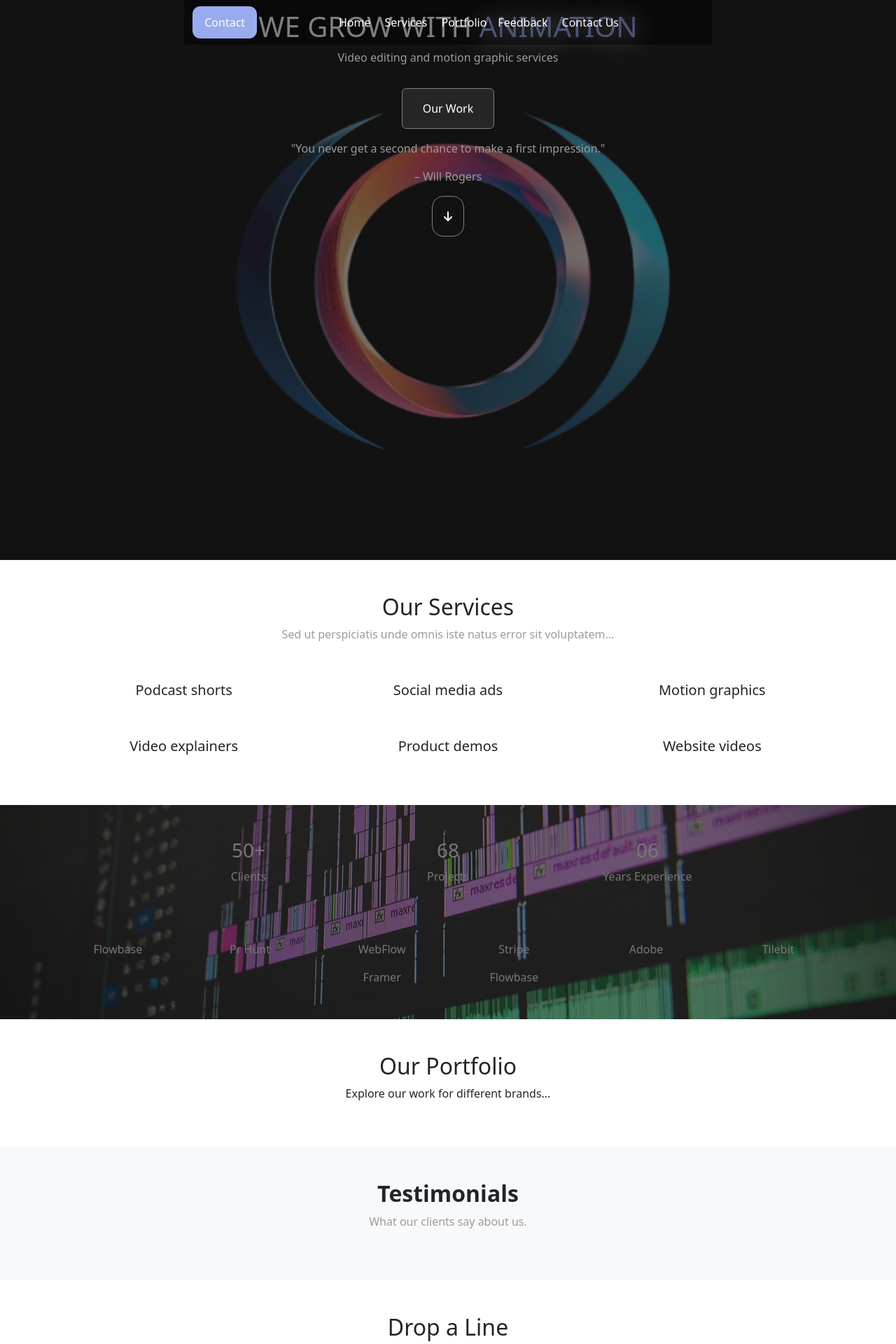
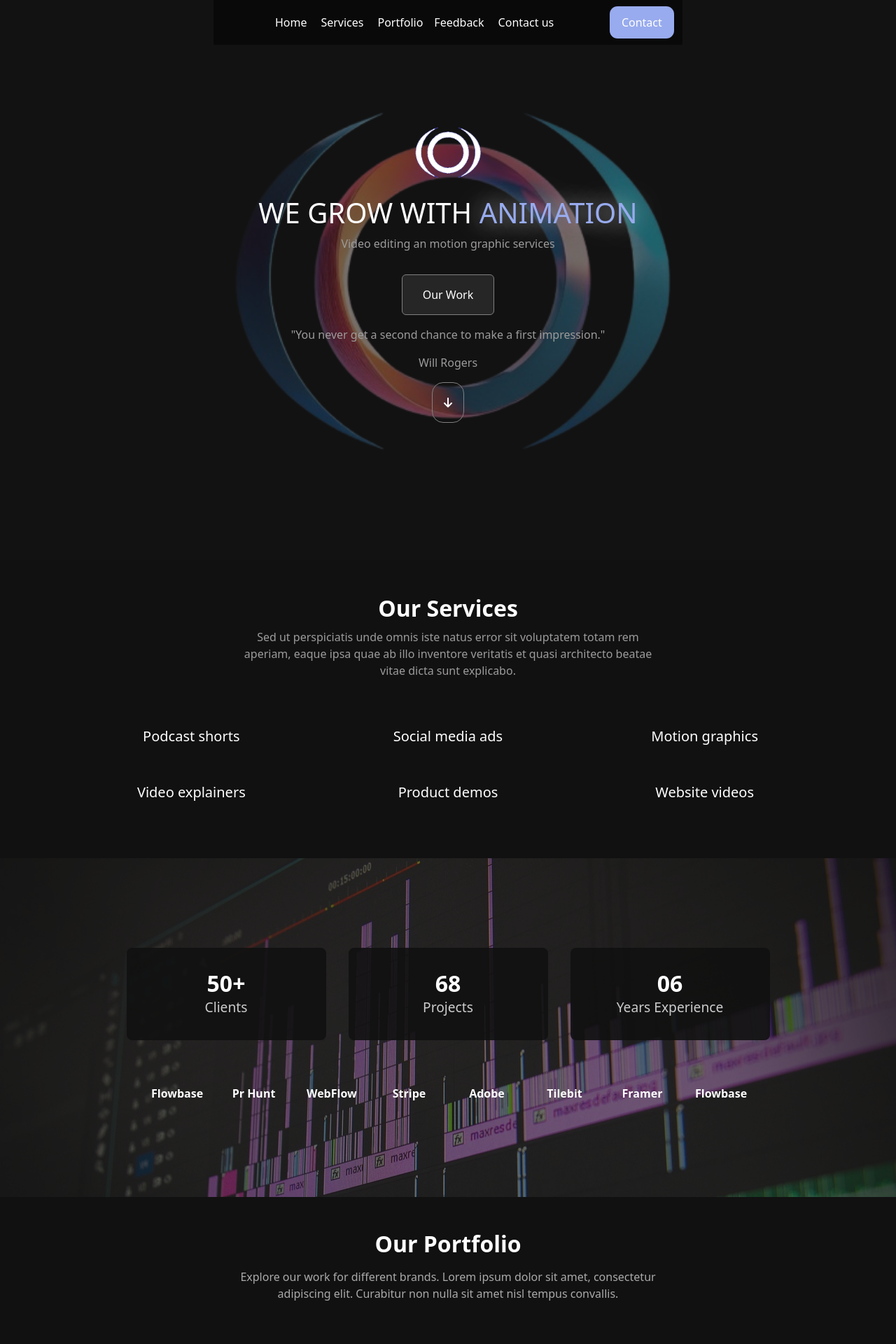
Before and after one commit to Houria-hs/PortfolioWebsite, a Django app: page / in a window 1280 px wide. Shown: the top 1920 px of the page at 70% size. Run offline with Django 5.2, Linux system fonts and the light colour scheme; data that the repository does not hold is empty; some libraries are stand-ins or nearby versions.

Commit message:
more styling update

```diff
--- a/static/index.css
+++ b/static/index.css
@@ -9,6 +9,7 @@ body {
   padding: 0;
   box-sizing: border-box;
   overflow-x: hidden;
+  background-color: #000000 !important;
 }
 
 .hidden{
--- a/templates/home.html
+++ b/templates/home.html
@@ -1,3 +1,4 @@
+
 {% extends 'base.html' %}
 {% load static %}
 {% block content%}
@@ -5,122 +6,149 @@
 <div id="fullpage">
     <!-- Hero section -->
     <section class="hero">
-        <div class="container-fluid homeConatiner min-vh-100 d-flex flex-column">
+        <div class="container homeConatiner" style="height: 100vh;">
             <div class="overlay"></div>
-            <!-- Navbar -->
-            <nav class="navbar navbar-expand-lg">
+            <nav class="navbar navbar-expand-lg ">
                 <div class="container-fluid">
-                    <a id="ContactBtn" href="#contact" class="btn">Contact</a>
-                    <button class="navbar-toggler" type="button" data-bs-toggle="collapse"
-                            data-bs-target="#navbarNavAltMarkup" aria-controls="navbarNavAltMarkup"
-                            aria-expanded="false" aria-label="Toggle navigation">
+                    <button class="navbar-toggler" type="button" data-bs-toggle="collapse" data-bs-target="#navbarNavAltMarkup" aria-controls="navbarNavAltMarkup" aria-expanded="false" aria-label="Toggle navigation">
                     <span class="navbar-toggler-icon"></span>
                     </button>
-                    <div class="collapse navbar-collapse" id="navbarNavAltMarkup">
-                        <div class="navbar-nav w-100 d-flex justify-content-center align-items-center hidden">
+
+                    <div class="collapse navbar-collapse " id="navbarNavAltMarkup">
+                        <div
+                            class="navbar-nav w-100 d-flex justify-content-center
+                            align-items-center hidden">
                             <a id="Active" class="nav-link active" aria-current="page" href="#">Home</a>
-                            <a class="nav-link m-1" href="#services">Services</a>
-                            <a class="nav-link" href="#portfolio">Portfolio</a>
-                            <a class="nav-link" href="#feedback">Feedback</a>
-                            <a class="nav-link m-1" href="#contact">Contact Us</a>
+                            <a class="nav-link m-1 " href="#services">Services</a>
+                            <a class="nav-link  " href="#portfolio">Portfolio</a>
+                            <a class="nav-link  " href="#feedback">Feedback</a>
+                            <a class="nav-link m-1 " href="#contact">Contact us</a>
                         </div>
                     </div>
-                </div>
+                    <a id="ContactBtn" href="#contact" class="btn"> Contact </a>                </div>
             </nav>
-
-            <!-- Hero Card -->
-            <div class="card homeCard text-center flex-grow-1 d-flex align-items-center justify-content-center text-white">
-                <div class="card-body">
-                    <img src="{% static 'images/logo.png' %}" class="img-fluid mb-4" alt="logo">
+            <div class="card homeCard " style="height: 80%; color: white;">
+                    <img src="{% static '../static/images/logo.png' %}" class="card-img-top" alt="logo">
+                    <div class="card-body text-center">
                         <h1 class="card-title hidden">WE GROW WITH <span class="text-flicker-in-glow">ANIMATION</span></h1>
-                    <p class="card-text muted hidden">Video editing and motion graphic services</p>
-                    <a id="Mywork" href="#portfolio" class="btn m-3">Our Work</a>
-                    <blockquote class="muted hidden">"You never get a second chance to make a first impression."</blockquote>
-                    <p class="muted hidden">– Will Rogers</p>
+                        <p class="card-text muted hidden ">Video editing an motion graphic services</p>
+                        <a id="Mywork" href="#portfolio" class="btn m-3"> Our Work</a>
+                        <p class="muted hidden ">"You never get a second chance to make a first impression."</p>
+                        <p class="muted hidden ">Will Rogers</p>
                         <a id="DownBtn" href="#services" class="btn"><i class="fa-solid fa-arrow-down"></i></a>
                     </div>
             </div>
         </div>
     </section>
 
-    <!-- Services Section -->
-    <section id="services" class="services py-5">
-        <div class="container">
-            <div class="row text-center mb-4">
-                <div class="col">
-                    <h2 class="hidden slide-up">Our Services</h2>
-                    <p class="mt-2 muted hidden slide-up">Sed ut perspiciatis unde omnis iste natus error sit voluptatem...</p>
+    <!-- services section -->
+    <section id="services" class="services services-section ">
+        <div class="container servicesContainer ">
+            <div class="row">
+                <div class="col text-center">
+                    <h2 class=" hidden slide-up" >Our Services</h2>
+                    <p class="mt-2 muted hidden slide-up ">Sed ut perspiciatis unde omnis iste natus error sit voluptatem totam rem aperiam,
+                        eaque ipsa quae ab illo inventore veritatis et quasi architecto beatae vitae dicta sunt explicabo.</p>
                 </div>
             </div>
-            <div id="servicesGridRow" class="row row-cols-2 row-cols-md-3 g-3 text-center">
-                <div class="col"><div class="p-3 hidden slide-down"><h5>Podcast shorts</h5></div></div>
-                <div class="col"><div class="p-3 hidden slide-down"><h5>Social media ads</h5></div></div>
-                <div class="col"><div class="p-3 hidden slide-down"><h5>Motion graphics</h5></div></div>
-                <div class="col"><div class="p-3 hidden slide-down"><h5>Video explainers</h5></div></div>
-                <div class="col"><div class="p-3 hidden slide-down"><h5>Product demos</h5></div></div>
-                <div class="col"><div class="p-3 hidden slide-down"><h5>Website videos</h5></div></div>
+            <div id="servicesGridRow" class="row row-cols-2 row-cols-lg-3 g-2 g-lg-3 text-center m-2">
+                    <div  class="col-6 col-md-4">
+                        <div class="p-3 hidden slide-down "><h5>Podcast shorts</h5></div>
+                    </div>
+                    <div  class="col-6 col-md-4">
+                        <div class="p-3 hidden slide-down "><h5>Social media ads</h5></div>
+                    </div>
+                    <div  class="col-6 col-md-4">
+                        <div class="p-3 hidden slide-down "><h5>Motion graphics</h5></div>
+                    </div>
+                    <div  class="col-6 col-md-4">
+                        <div class="p-3 hidden slide-down "><h5>Video explainers</h5></div>
+                    </div>
+                    <div  class="col-6 col-md-4">
+                        <div class="p-3 hidden slide-down "><h5>Product demos</h5></div>
+                    </div>
+                    <div  class="col-6 col-md-4">
+                        <div class="p-3 hidden slide-down "><h5>Website videos</h5></div>
+                    </div>
             </div>
         </div>
     </section>
 
-    <!-- About Info -->
-    <section class="AboutInfo py-5 text-white" style="background-image: url('/static/images/long-with3.jpg'); background-size: cover; background-position: center;">
+    <!-- about informations -->
+    <section class="AboutInfo "
+    style="background-image: url('/static/images/long-with3.jpg');">
         <div class="overlay"></div>
-        <div class="container">
-            <!-- Stats Row -->
-            <div class="row text-center justify-content-center mb-5">
-                <div class="col-6 col-md-4 col-lg-3 mb-3"><h3>50+</h3><p>Clients</p></div>
-                <div class="col-6 col-md-4 col-lg-3 mb-3"><h3>68</h3><p>Projects</p></div>
-                <div class="col-6 col-md-4 col-lg-3 mb-3"><h3>06</h3><p>Years Experience</p></div>
+        <div class="container infoContainer py-5">
+            <!-- Statistics Row -->
+            <div class="row hidden slide-down  text-center d-flex justify-content-center align-items-center mb-5 statsRow">
+                <div class="col-12 col-sm-6 col-md-4 col-lg-3 mb-3 infoCols ">
+                    <h3>50+</h3>
+                    <p>Clients</p>
+                </div>
+                <div class="col-12 col-sm-6 col-md-4 col-lg-3 mb-3 infoCols ">
+                    <h3>68</h3>
+                    <p>Projects</p>
+                </div>
+                <div class="col-12 col-sm-6 col-md-4 col-lg-3 mb-3 infoCols ">
+                    <h3>06</h3>
+                    <p>Years Experience</p>
+                </div>
             </div>
             <!-- Logos Row -->
-            <div class="row text-center justify-content-center g-3">
-                <div class="col-4 col-md-2">Flowbase</div>
-                <div class="col-4 col-md-2">Pr Hunt</div>
-                <div class="col-4 col-md-2">WebFlow</div>
-                <div class="col-4 col-md-2">Stripe</div>
-                <div class="col-4 col-md-2">Adobe</div>
-                <div class="col-4 col-md-2">Tilebit</div>
-                <div class="col-4 col-md-2">Framer</div>
-                <div class="col-4 col-md-2">Flowbase</div>
+            <div class="row text-center d-flex justify-content-center align-items-center boldText logosRow">
+                <div class="col-3 col-sm-2 col-md-1 mb-2 hidden slide-left ">Flowbase</div>
+                <div class="col-3 col-sm-2 col-md-1 mb-2 hidden slide-left ">Pr Hunt</div>
+                <div class="col-3 col-sm-2 col-md-1 mb-2 hidden slide-left ">WebFlow</div>
+                <div class="col-3 col-sm-2 col-md-1 mb-2 hidden slide-left ">Stripe</div>
+                <div class="col-3 col-sm-2 col-md-1 mb-2 hidden slide-left ">Adobe</div>
+                <div class="col-3 col-sm-2 col-md-1 mb-2 hidden slide-left ">Tilebit</div>
+                <div class="col-3 col-sm-2 col-md-1 mb-2 hidden slide-left ">Framer</div>
+                <div class="col-3 col-sm-2 col-md-1 mb-2 hidden slide-left ">Flowbase</div>
             </div>
         </div>
     </section>
 
-    <!-- Portfolio -->
-    <section id="portfolio" class="py-5">
+    <!-- portfolio sections -->
+    <section id="portfolio" class="portfolio-section py-5 ">
+        <h2 class="hidden slide-left" >Our Portfolio</h2>
+        <p class="hidden slide-left">Explore our work for different brands. Lorem ipsum dolor sit amet, consectetur adipiscing elit. Curabitur non nulla sit amet nisl tempus convallis.</p>
         <div class="container">
-            <h2 class="hidden slide-left text-center">Our Portfolio</h2>
-            <p class="hidden slide-left text-center">Explore our work for different brands...</p>
             <div class="row justify-content-center">
                 {% if projects %}
                 {% for video in projects %}
-                <div class="col-12 col-md-6 col-lg-4 mb-4">
-                    <div class="card shadow-sm h-100">
-                        <div class="ratio ratio-16x9">
-                            <iframe src="{{ video.video_url }}" class="rounded-4" allowfullscreen></iframe>
-                        </div>
+                <div class="col-md-4 mb-4 hidden slide-right portfolio-card rounded-4">
+                    <div class="card-body">
+                        <iframe class="rounded-4"
+                                width="100%"
+                                height="100%"
+                                src="{{ video.video_url }}"
+                                frameborder="0"
+                                allow="autoplay; encrypted-media"
+                                allowfullscreen>
+                        </iframe>
                     </div>
                 </div>
                 {% endfor %}
             {% endif %}
         </div>
-        </div>
     </section>
 
-    <!-- Testimonials -->
-    <section id="feedback" class="py-5 bg-light">
-        <div class="container text-center">
+    <!-- testimonials section -->
+    <section id="feedback" class="testimonials-section py-5">
+        <div class="container text-center ">
             <h2 class="fw-bold hidden slide-right">Testimonials</h2>
-            <p class="muted hidden slide-right">What our clients say about us.</p>
-            <div class="row justify-content-center mt-4">
+            <p class="muted hidden slide-right">Sed ut perspiciatis unde omnis iste natus error sit voluptatem totam rem aperiam, eaque ipsa quae ab illo inventore veritatis et.</p>
+            <!-- cards -->
+            <div class="row justify-content-center my-4">
                 {% if testimonials %}
                 {% for testimonial in testimonials %}
-                <div class="col-12 col-md-6 col-lg-4 mb-4">
-                    <div class="p-4 border rounded-3 bg-dark text-white shadow text-start">
+                <div class="col-md-5 col-lg-4 m-3 p-4  border rounded-3 bg-dark hidden slide-left text-start shadow testimonial-card">
                     <h5 class="fw-bold">{{ testimonial.name }}</h5>
-                        <p class="muted">{{ testimonial.feedback_text }}</p>
-                        <div class="icons_div mt-3">
+
+                    <p class="muted">
+                        {{ testimonial.feedback_text }}
+                    </p>
+                    <div class="icons_div d-flex flex-row mt-3">
                         <i class="fa-solid fa-star"></i>
                         <i class="fa-solid fa-star"></i>
                         <i class="fa-solid fa-star"></i>
@@ -128,29 +156,55 @@
                         <i class="fa-solid fa-star"></i>
                     </div>
                 </div>
-                </div>
                 {% endfor %}
                 {% endif %}
+            </div>
+
+            <!-- Featured Content -->
+            <div class="mt-5 py-5">
+                <h6 class="fw-bold hidden slide-up ">Frequently featured content from:</h6>
+                <div class="d-flex hidden slide-up  justify-content-center flex-wrap mt-3">
+                    <a class="mx-2 my-2 " href="">
+                        <h4>awwwards.</h4>
+                    </a>
+                    <a class="mx-2 my-2 " href="">
+                        <h4>Lapa</h4>
+                    </a>
+                    <a class="mx-2 my-2 " href="">
+                        <h4>Dribble.</h4>
+                    </a>
+                    <a class="mx-2 my-2 " href="">
+                        <h4>Product Hunt</h4>
+                    </a>
+                </div>
             </div>
         </div>
     </section>
 
-    <!-- Contact -->
-    <section id="contact" class="py-5">
-        <div class="container">
-            <h2 class="text-center hidden slide-right mb-4">Drop a Line</h2>
-            <form method="POST" action="{% url 'contact' %}" class="row g-3">
+
+    <!-- contact section -->
+    <section id="contact" class="Contact py-5">
+        <div class="form-container">
+            <h2 class="hidden slide-right">Drop a Line</h2>
+            <form  method="POST" action="{% url 'contact' %}" class="hidden slide-left">
                 {% csrf_token %}
-                <div class="col-12 col-md-6">
+                <div class="row g-3">
+                    <!-- Name Input -->
+                    <div class="col-12 col-md-6 mb-2 ">
                         <input name="name_inp" type="text" class="form-control" placeholder="Name" required>
                     </div>
-                <div class="col-12 col-md-6">
+                    <!-- Email Input -->
+                    <div class="col-12 col-md-6 mb-2 ">
                         <input name="email_inp" type="email" class="form-control" placeholder="Email" required>
                     </div>
-                <div class="col-12 col-md-6">
-                    <input name="number_inp" type="tel" class="form-control" placeholder="Phone" required>
                 </div>
-                <div class="col-12 col-md-6">
+                <div class="row g-3">
+                    <!-- Phone Input -->
+                    <div class="col-12 col-md-6 mb-2 ">
+                        <input name="number_inp" type="number" class="form-control" placeholder="Phone" required>
+                    </div>
+                    <!-- Budget Input -->
+                    <div class="col-12 col-md-6 mb-2">
                         <select name="budget_inp" class="form-select" required>
                             <option value="" disabled selected>Budget</option>
                             <option value="low">$100 - $500</option>
@@ -158,37 +212,51 @@
                             <option value="high">$1000+</option>
                         </select>
                     </div>
+                </div>
+                <!-- Message Textarea -->
+                <div class="row g-3">
                     <div class="col-12">
                         <textarea name="message_inp" class="form-control" rows="4" placeholder="Message" required></textarea>
                     </div>
-                <div class="col-12 text-center">
+                </div>
+                <!-- Submit Button -->
+                <div class="text-center">
                     <button type="submit" class="btn btn-submit m-3">Submit</button>
                 </div>
             </form>
         </div>
     </section>
 
-    <!-- Footer -->
-    <footer class="footer py-4 bg-dark text-white">
-        <div class="container d-flex flex-column flex-md-row justify-content-between align-items-center">
-            <div class="contact-info mb-3 mb-md-0">
-                <h4>Contact Us</h4>
+
+    <!-- footer -->
+    <section class="footer">
+        <div class="container footer-content">
+            <!-- Contact Information -->
+            <div class="contact-info">
+                <h4 class="animated">Contact Us</h4>
                 <p>Let's make something new, different and more.</p>
-                <p>📞 +213 790 493 217 | ✉️ contact@visionpulse.com</p>
+                <p>Call Me<br>+213 790 493 217</p>
+                <p>Email<br>contact@visionpulse.com</p>
             </div>
+
+            <!-- Social Media Links -->
             <div class="social-icons">
                 <p class="mb-2">Find Me on</p>
-                <a href="#" class="me-2"><i class="fa-brands fa-behance"></i></a>
-                <a href="#" class="me-2"><i class="fa-solid fa-basketball"></i></a>
-                <a href="#" class="me-2"><i class="fa-brands fa-instagram"></i></a>
-                <a href="#"><i class="fa-brands fa-linkedin"></i></a>
+                <a href="#" aria-label="Behance"><i class="fa-brands fa-behance"></i></a>
+                <a href="#" aria-label="Dribbble"><i class="fa-solid fa-basketball"></i></a>
+                <a href="#" aria-label="Instagram"><i class="fa-brands fa-instagram"></i></a>
+                <a href="#" aria-label="LinkedIn"><i class="fa-brands fa-linkedin"></i></a>
             </div>
             </div>
-        <div class="text-center mt-3">
-            <p class="mb-0">©2024 Visionpulse. All rights reserved.</p>
-            <span>Crafted by Houria Hasbellaoui</span>
+            <!-- Divider Line -->
+            <div class="footer-divider"></div>
+            <!-- Copyright -->
+            <div class="footer-bottom">
+                <p>©2024 Visionpulse. All rights reserved.</p>
+                <span class="mt-2">Crafted by Houria Hasbellaoui</span>
             </div>
-    </footer>
+    </section>
+
 </div>
 
 {% endblock %}
```
Lines whose indentation alone changed are shown as unchanged.
